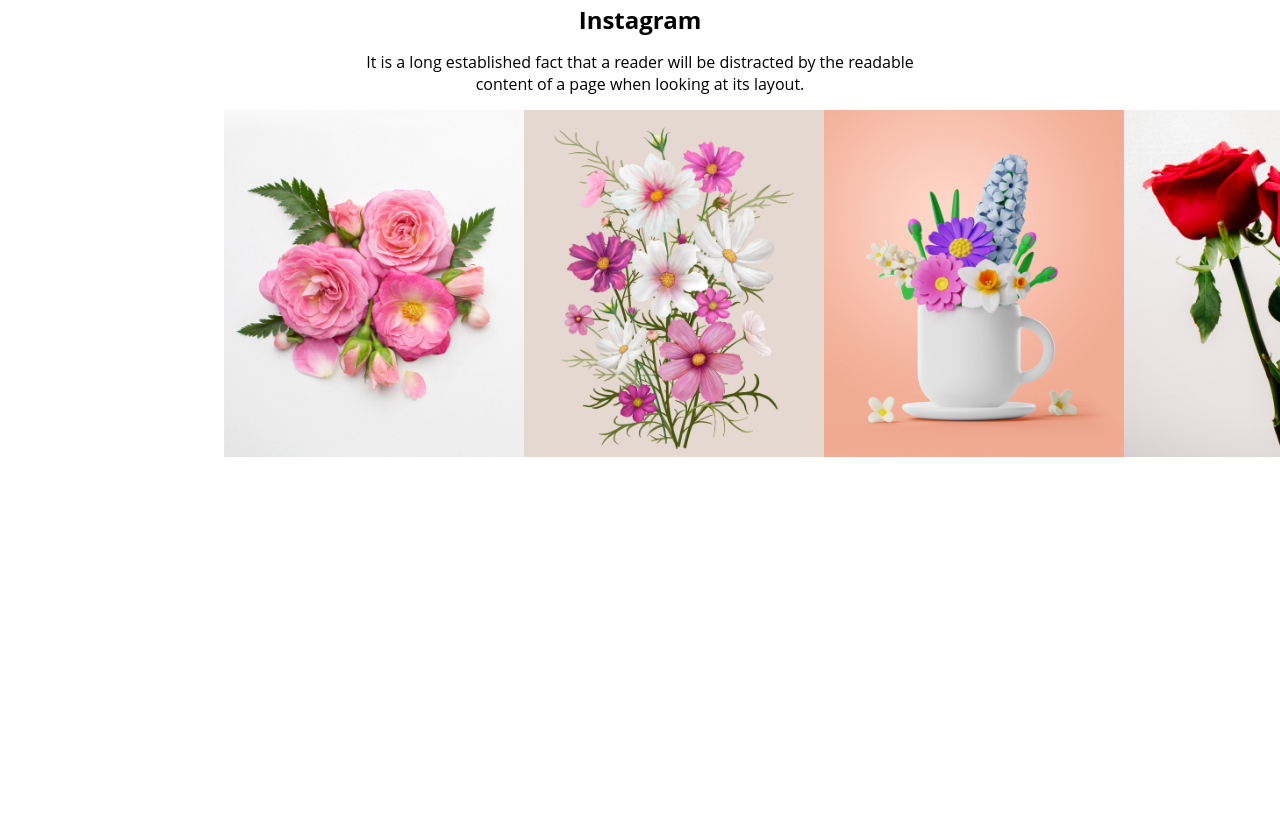
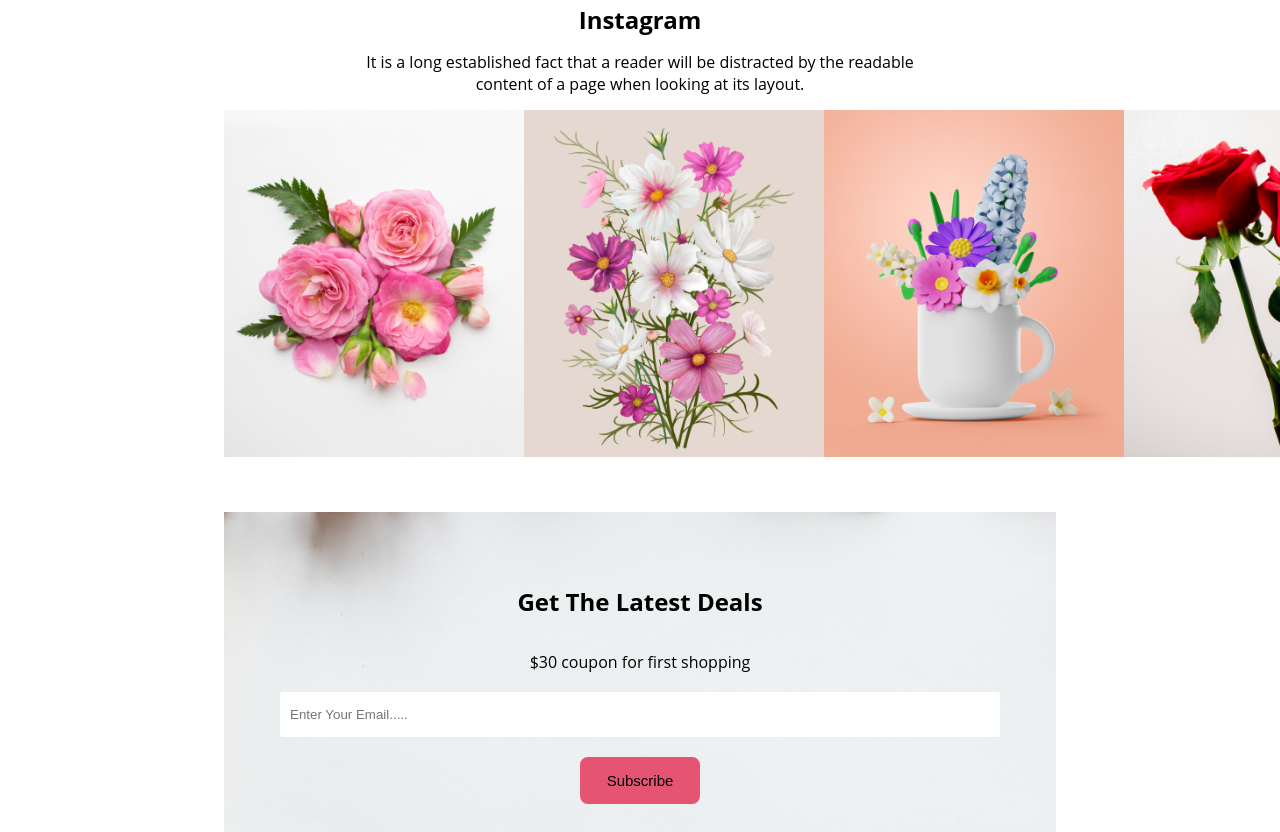
Before and after one commit to alfaz08/flower-shop-assignments, a plain HTML site: page index.html in a window 1280 px wide. Shown: the part 1781-2613 px from the top of the page. Before the commit the page ends 2243 px from the top, so only its background shows below. Drawn offline with Linux system fonts and the light colour scheme.

Commit message:
get latest deal

```diff
--- a/index.html
+++ b/index.html
@@ -83,6 +83,21 @@
         </div>
 
 
+       <!--Instagram Section End-->
+
+       <!--Latest Deal Section Start-->
+       <section class="latest-deal">
+          <div class="deal-para">
+            <h2>Get The Latest Deals</h2>
+            <p>$30 coupon for first shopping</p>
+          </div>
+          <div class="search-bar">
+            <form action="">
+              <input class="search-bar-real" type="text" placeholder="Enter Your Email....." name="search">
+              <button class="btn-primary">Subscribe</button>
+            </form>
+          </div>
+       </section>
 
     </main>
 
--- a/style.css
+++ b/style.css
@@ -37,6 +37,7 @@ h1{
   margin-top: 20px;
   border-radius: 8px;
 background: #E55473;
+
 }
 .banner-img{
 
@@ -68,12 +69,12 @@ background: #E55473;
 }
 .featued-image-container{
   display: flex;
-  /*justify-content: space-around;*/
-  gap: 30px;
+  justify-content: space-between;
+  gap: 30 px;
   width: 50%;
   margin: auto;
   align-items: center;
-
+  background-color: blue;
   padding: 30px;
 }
 .para{
@@ -165,8 +166,35 @@ background: #E55473;
   width: 65%;
   margin: auto;
 
+
 }
 .insta-img{
   width: 300px;
 
 }
+.latest-deal{
+  height: 40vh;
+  background-image: url("./Flower Asset/Rectangle 9.png");
+
+  background-repeat: no-repeat;
+  background-position: center;
+  width: 65%;
+  margin: auto;
+
+}
+.latest-deal{
+  text-align: center;
+ margin-top: 50px;
+}
+.deal-para{
+   padding-top: 60px;
+   text-align: center;
+   line-height: 60px;
+}
+.search-bar-real{
+  width: 700px;
+  height: 25px;
+    padding: 10px;
+   border-radius: 3px;
+   border: none;
+  }
```
